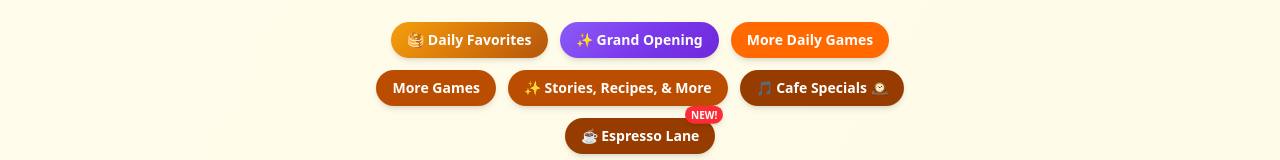
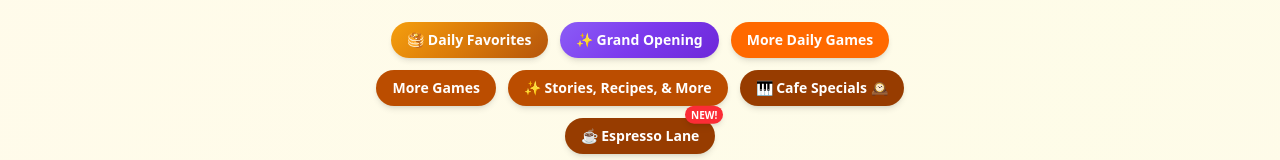
Before and after one commit to lauriegriddle/griddle-game, a Next.js app: page / in a window 1280 px wide. Shown: the part 210-370 px from the top of the page. Built offline with nearby package versions, Linux system fonts and the light colour scheme.

Commit message:
Adjust emojis on Cafe Specials button

```diff
--- a/app/page.js
+++ b/app/page.js
@@ -866,7 +866,7 @@ const cafeSpecials = [
   }}
   className="px-4 py-2 bg-amber-800 text-white rounded-full text-sm font-semibold hover:bg-amber-900 transition-colors shadow-md"
 >
-  🎵 Cafe Specials 🕰️
+  🎹 Cafe Specials 🕰️
 </button>
 
           <button
```
